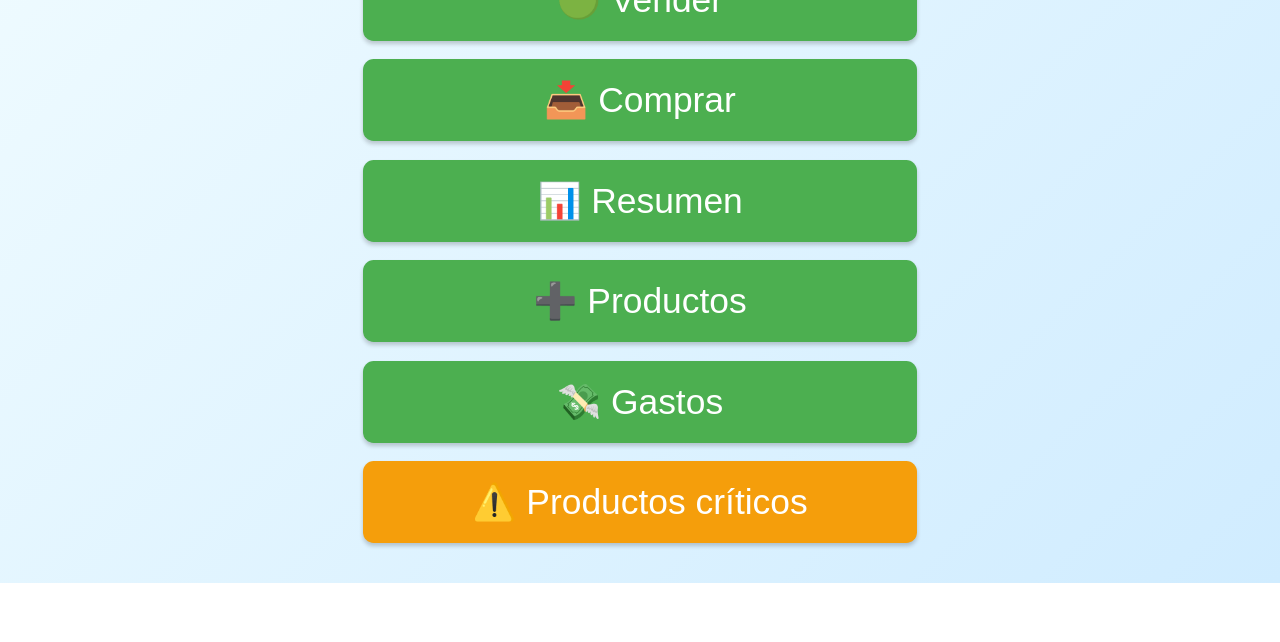
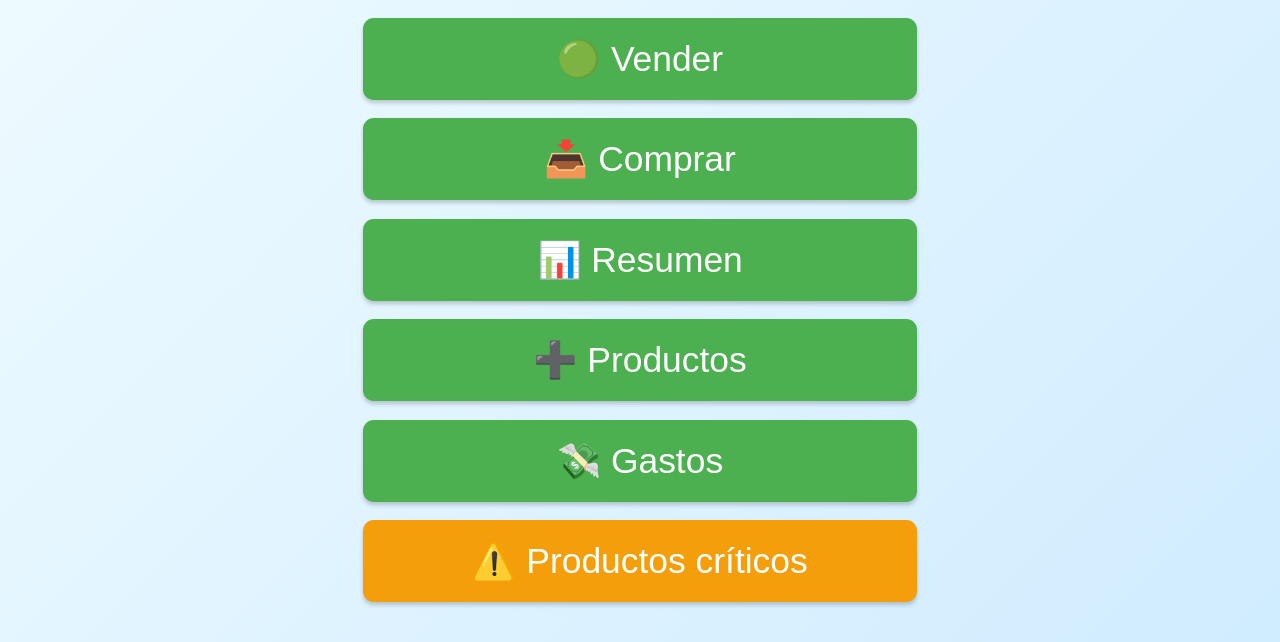
Before and after one commit to luiseromes6/luiseromes6.github.io, a plain HTML site: page docs/index.html in a window 1280 px wide. Shown: the part 218-860 px from the top of the page. Before the commit the page ends 801 px from the top, so only its background shows below. Drawn offline with Linux system fonts and the light colour scheme.

Commit message:
Update index.html

```diff
--- a/docs/index.html
+++ b/docs/index.html
@@ -26,7 +26,7 @@
 
     <style>
   html {
-    font-size: 10px;
+    font-size: 16px;
   }
 
   html, body {                        /* Esto lo acabo de agregar a ver si funciona */
```
